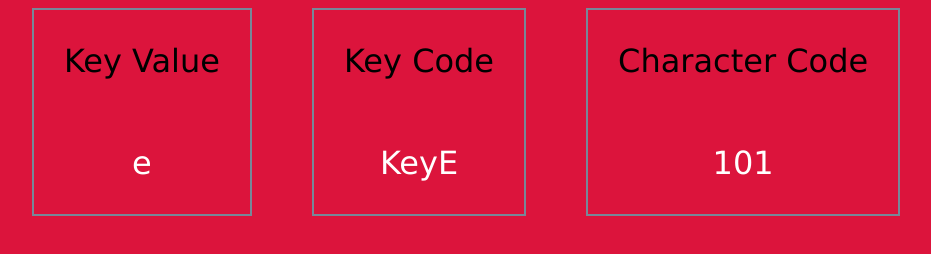
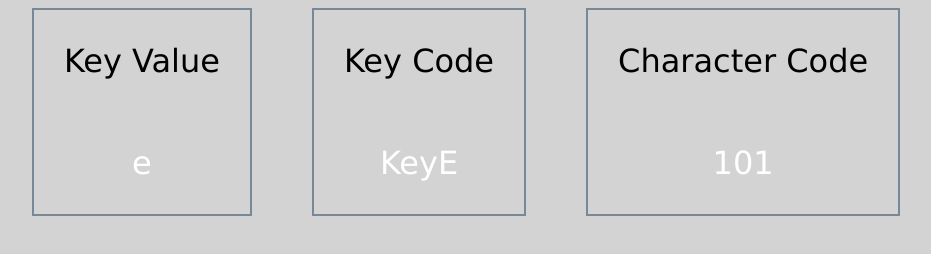
Before and after one commit to JoeBrittonMFS/KeyCodeChallenge, a plain HTML site: page index.html in a window 1280 px wide. Shown: the whole page, without its empty margins (174-1105 px from the left). Drawn offline with Linux system fonts and the light colour scheme.

Commit message:
Changed the background colour to something that doesn't burn your eyes

```diff
--- a/style.css
+++ b/style.css
@@ -1,5 +1,5 @@
 body {
-    background-color:crimson;
+    background-color:lightgray;
 }
 .container{
     display: flex;
```
